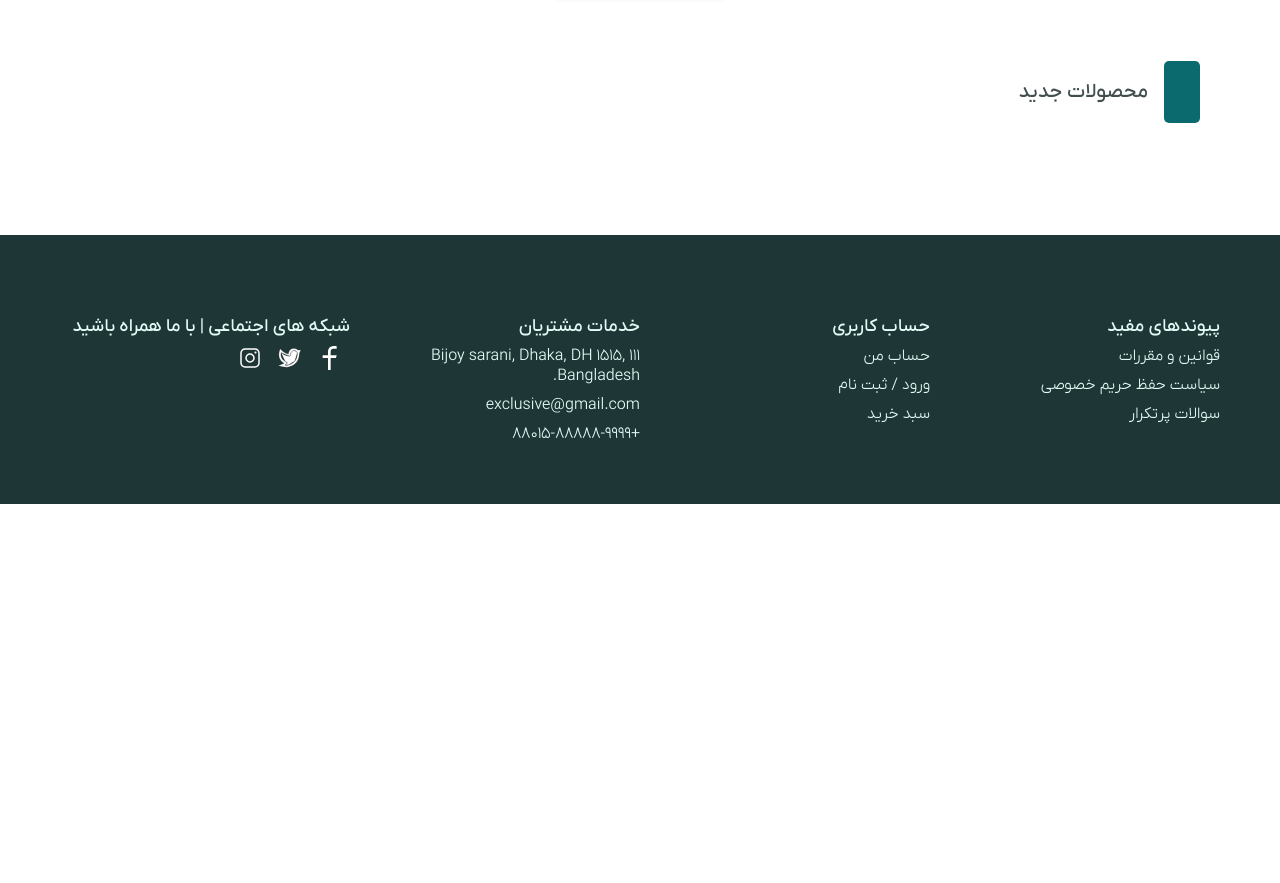
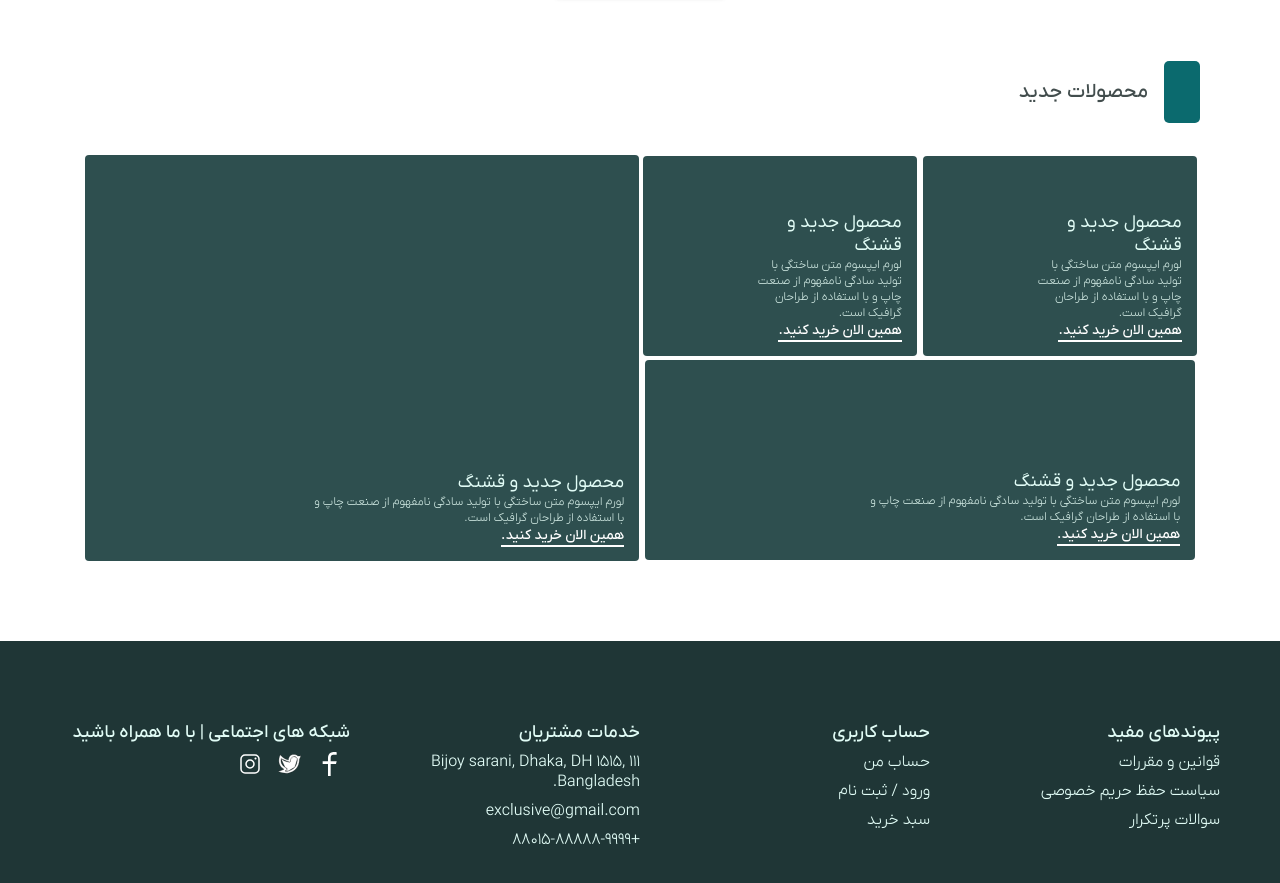
Before and after one commit to yeganehRajab/my-store-app, a Next.js app: page /home in a window 1280 px wide. Shown: the part 1561-2444 px from the top of the page. Before the commit the page ends 2065 px from the top, so only its background shows below. Built offline with nearby package versions, Linux system fonts and the light colour scheme.

Commit message:
[feat]:hadlde banner card

```diff
--- a/pages/home/index.jsx
+++ b/pages/home/index.jsx
@@ -15,6 +15,7 @@ import {
 import ServicesButton from "../../src/components/ui/servicesButton/servicesButton";
 import ProductCard from "../../src/components/ui/card/productCard/productCard";
 import { BADGE_STATUS } from "../../src/components/pages/home/homePage.constant";
+import NewProductBannerCard from "../../src/components/ui/card/newProductBannerCard/newProductBannerCard";
 
 const HomePage = () => {
   return (
@@ -45,7 +46,7 @@ const HomePage = () => {
           >
             <Box width={{ lg: "90%" }}>
               <Grid
-                // container
+                container
                 direction={"row"}
                 rowSpacing={2}
                 columnSpacing={{ sm: 1 }}
@@ -124,24 +125,115 @@ const HomePage = () => {
           <Grid
             container
             direction={"row"}
-            mt={"0px"}
-            rowSpacing={4}
-            columnSpacing={{ sm: 1 }}
+            rowSpacing={{ xs: 0.5, sm: 0.5, md: 0, lg: 0 }}
             display={"flex"}
             justifyContent={"center"}
             alignItems={"center"}
+            paddingTop={"32px"}
           >
             <Grid
+              container
+              lg={6}
+              md={6}
+              sm={12}
+              xs={12}
+              rowSpacing={0.5}
+              columnSpacing={0.5}
+              display={"flex"}
+              justifyContent={"center"}
+              alignItems={"center"}
+            >
+              <Grid
+                item
+                lg={6}
+                md={6}
+                sm={12}
+                xs={12}
+                display={"flex"}
+                justifyContent={"center"}
+                alignItems={"center"}
+              >
+                <NewProductBannerCard
+                  height="200px"
+                  width="99%"
+                  title="محصول جدید و قشنگ"
+                  description="لورم ایپسوم متن ساختگی با تولید سادگی نامفهوم از صنعت چاپ و با استفاده از طراحان گرافیک است. "
+                  image=""
+                  link="#"
+                  imageHeight={100}
+                  imageWidth={80}
+                />
+
+              </Grid>
+              <Grid
+                item
+                lg={6}
+                md={6}
+                sm={12}
+                xs={12}
+                display={"flex"}
+                justifyContent={"center"}
+                alignItems={"center"}
+              >
+                <NewProductBannerCard
+                  title="محصول جدید و قشنگ"
+                  description="لورم ایپسوم متن ساختگی با تولید سادگی نامفهوم از صنعت چاپ و با استفاده از طراحان گرافیک است. "
+                  image=""
+                  link="#"
+                  imageHeight={100}
+                  imageWidth={80}
+                  height="200px"
+                  width="99%"
+                />
+
+              </Grid>
+
+              <Grid
+                item
+                lg={12}
+                md={12}
+                sm={12}
+                xs={12}
+                display={"flex"}
+                justifyContent={"center"}
+                alignItems={"center"}
+              >
+                <NewProductBannerCard
+                  height="200px"
+                  width="99%"
+                  title="محصول جدید و قشنگ"
+                  description="لورم ایپسوم متن ساختگی با تولید سادگی نامفهوم از صنعت چاپ و با استفاده از طراحان گرافیک است. "
+                  image=""
+                  link="#"
+                  imageHeight={100}
+                  imageWidth={80}
+                />
+
+              </Grid>
+            </Grid>
+
+            <Grid
               item
-              lg={3}
-              md={4}
-              sm={6}
+              lg={6}
+              md={6}
+              sm={12}
               xs={12}
               display={"flex"}
               justifyContent={"center"}
               alignItems={"center"}
-              // key={`product_${index}`}
-            ></Grid>
+            >
+              <NewProductBannerCard
+                height="406px"
+                width="99%"
+                title="محصول جدید و قشنگ"
+                description="لورم ایپسوم متن ساختگی با تولید سادگی نامفهوم از صنعت چاپ و با استفاده از طراحان گرافیک است. "
+                image=""
+                link="#"
+                imageHeight={100}
+                imageWidth={80}
+              />
+
+            </Grid>
           </Grid>
         </Box>
       </Stack>
--- /dev/null
+++ b/src/components/ui/card/newProductBannerCard/newProductBannerCard.jsx
@@ -0,0 +1,58 @@
+import { Box, Stack, Typography } from "@mui/material";
+import style, { StyledImage } from "./newProductBannerCard.styles";
+import Link from "next/link";
+import { useTheme } from "@mui/material";
+
+const NewProductBannerCard = ({
+  title,
+  description,
+  width,
+  height,
+  image,
+  link = "#",
+  imageWidth,
+  imageHeight,
+}) => {
+  const theme = useTheme();
+  return (
+    <Stack
+      width={width}
+      height={height}
+      direction={"column"}
+      justifyContent={"flex-end"}
+      spacing={1}
+      sx={style.stackSx()}
+      padding={"15px"}
+    >
+      {image.length > 0 ? (
+        <StyledImage
+          src={image}
+          alt="newProduct"
+          width={imageWidth}
+          height={imageHeight}
+        />
+      ) : (
+        ""
+      )}
+      <Stack width={{ lg: "60%", md: "70%", sm: "90%" }} zIndex={"2"}>
+        <Typography variant="textLgRegular" color={"grey.light"}>
+          {title}
+        </Typography>
+        <Typography variant="textXsLight" color={"grey.main"}>
+          {description}
+        </Typography>
+        <Link href={link}>
+          <Typography
+            variant="textSmMedium"
+            color={"common.white"}
+            borderBottom={`2px solid ${theme.palette.common.white}`}
+          >
+            همین الان خرید کنید.
+          </Typography>
+        </Link>
+      </Stack>
+    </Stack>
+  );
+};
+
+export default NewProductBannerCard;
--- /dev/null
+++ b/src/components/ui/card/newProductBannerCard/newProductBannerCard.styles.js
@@ -0,0 +1,21 @@
+import { styled } from "@mui/material";
+import Image from "next/image";
+
+const stackSx = () => ({
+  backgroundColor: "primary.main",
+  borderRadius: "4px",
+  position: "relative",
+});
+
+export const StyledImage = styled(Image)({
+  width: "50%",
+  height: "60%",
+  position: "absolute",
+  left: "0",
+});
+
+const newProductBannerCardStyles = {
+  stackSx,
+};
+
+export default newProductBannerCardStyles;
--- a/src/components/ui/layout/footer/footer.jsx
+++ b/src/components/ui/layout/footer/footer.jsx
@@ -47,7 +47,7 @@ const Footer = () => {
           sm={6}
           md={3}
           display="flex"
-          direction="column"
+          // direction="column"
           gap={1}
           marginTop={"20px"}
         >
```
